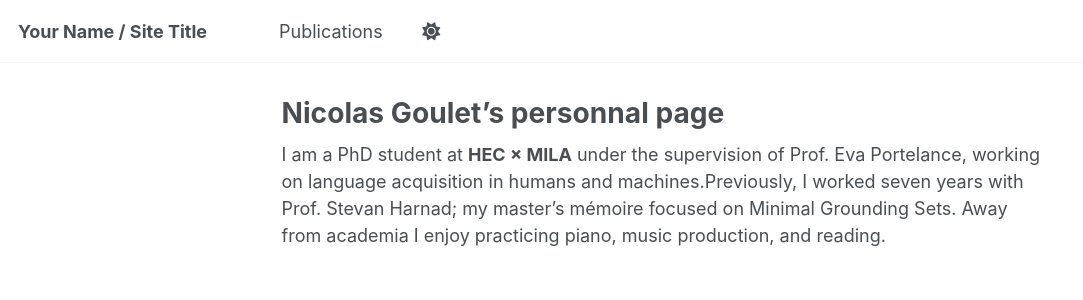
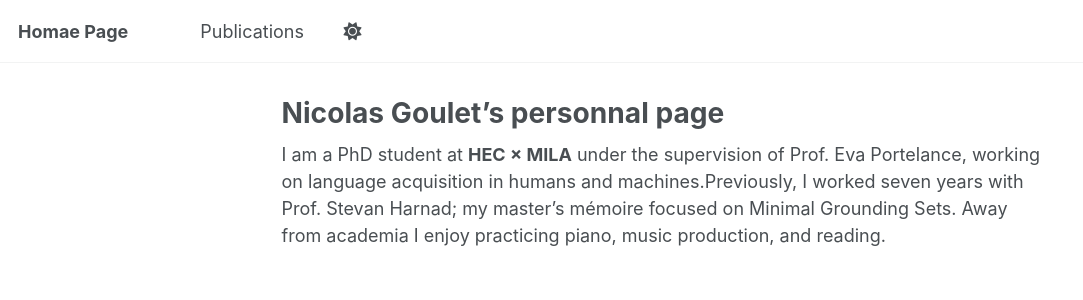
Before and after one commit to NicolasGoulet/NicolasGoulet.github.io, a Jekyll site: the page built from _pages/about.md, in a window 1280 px wide. Shown: the top 300 px of the page, without its empty margins (0-1083 px from the left). Built offline with Jekyll 4.4.1, drawn with Linux system fonts in a browser that asks for light colours.

Commit message:
Modify header

```diff
--- a/_config.yml
+++ b/_config.yml
@@ -9,11 +9,11 @@
 # Basic Site Settings
 locale                   : "en-US"
 site_theme               : "default"
-title                    : "Your Name / Site Title"
+title                    : "Homae Page"
 title_separator          : "-"
 name                     : &name "Your Name"
 description              : &description "personal description"
-url                      : https://academicpages.github.io # the base hostname & protocol for your site e.g. "https://[your GitHub username].github.io" or if you already have some other page hosted on Github then use "https://[your GitHub username].github.io/[Your Repo Name]"
+url                      : https://nicolasgoulet.github.io # the base hostname & protocol for your site e.g. "https://[your GitHub username].github.io" or if you already have some other page hosted on Github then use "https://[your GitHub username].github.io/[Your Repo Name]"
 baseurl                  : "" # the subpath of your site, e.g. "/blog"
 repository               : "academicpages/academicpages.github.io"
 
```
